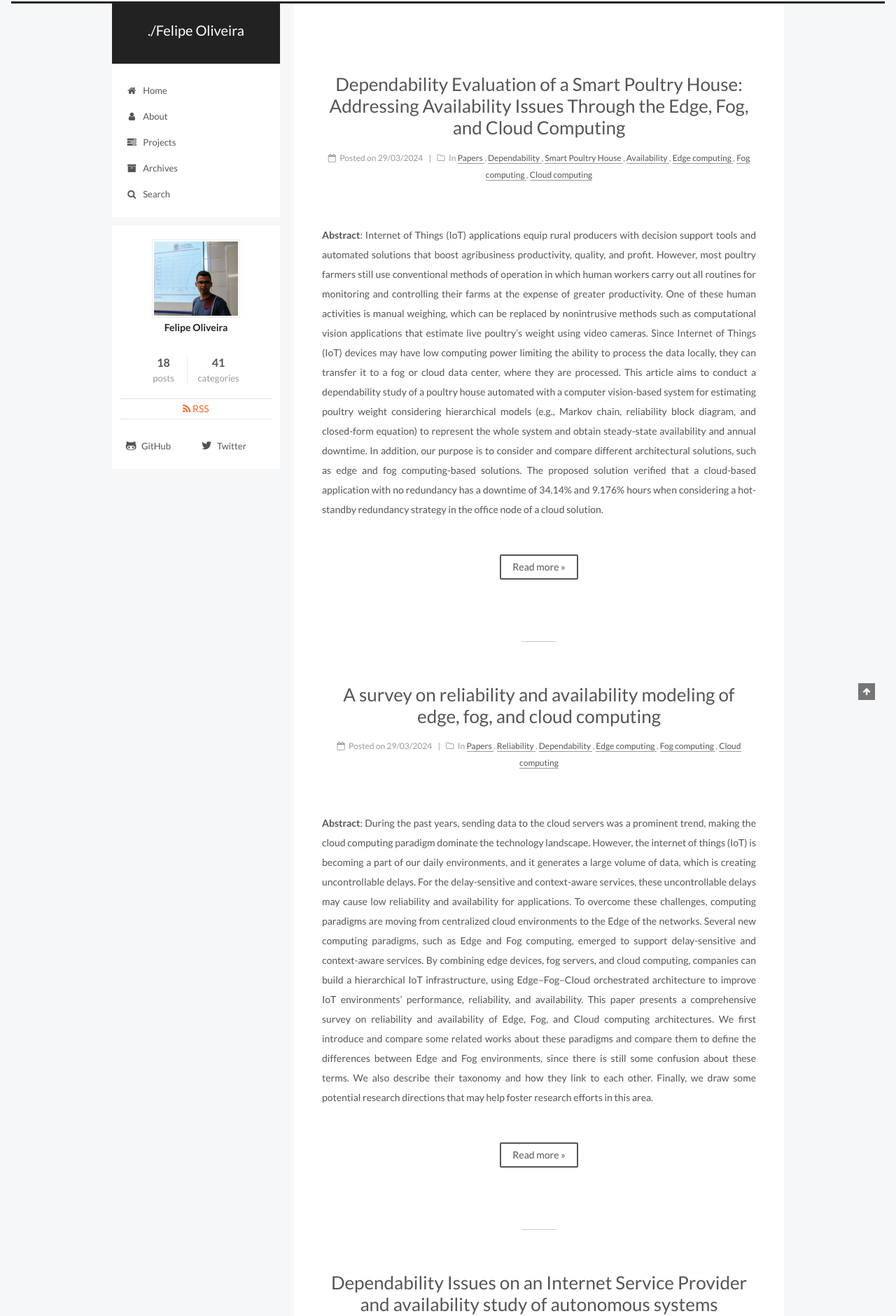
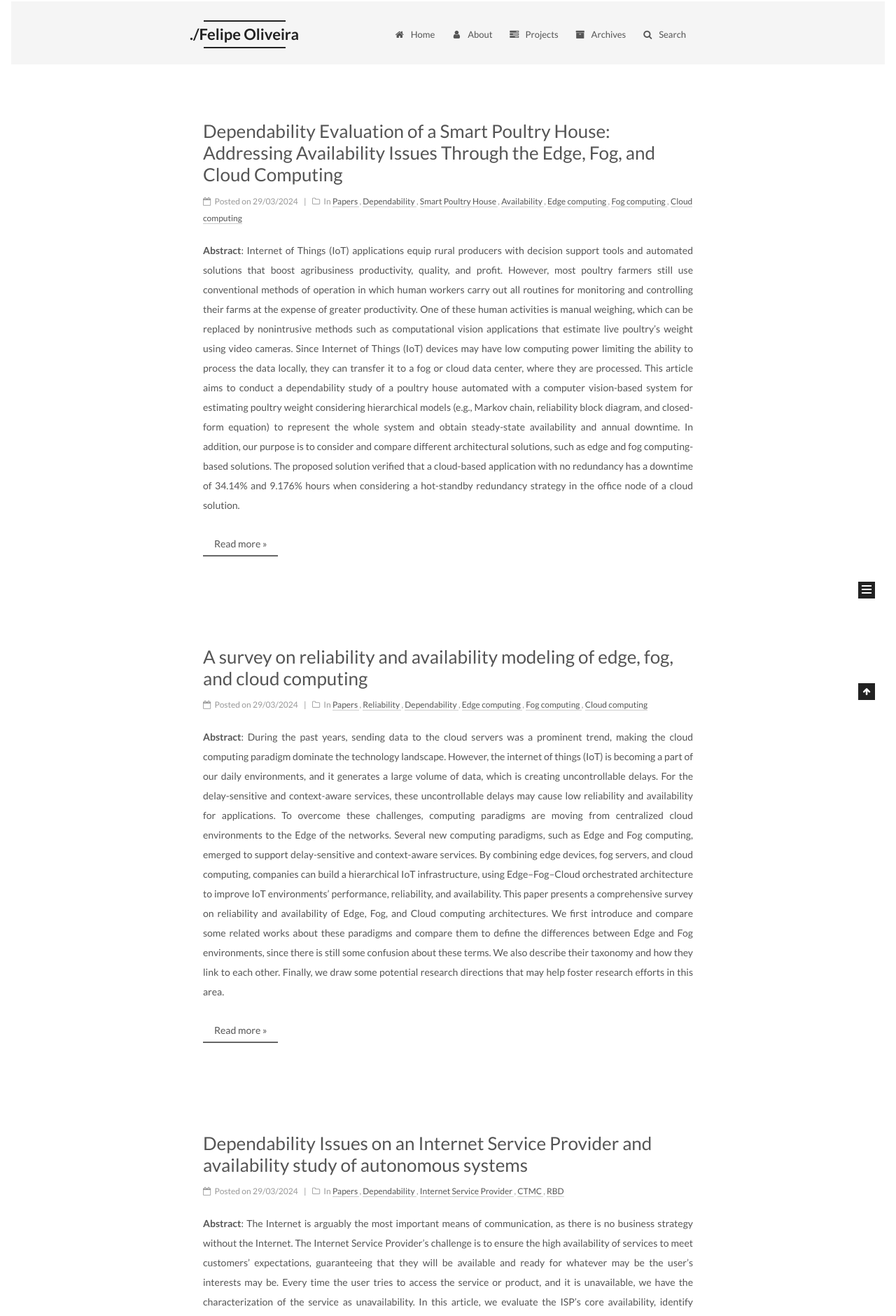
Before and after one commit to fdoliv/fdoliv.github.io, a Jekyll site: the page built from index.html, in a window 1280 px wide. Shown: the top 1880 px of the page at 70% size. Built offline with Jekyll 4.4.1, drawn with Linux system fonts in a browser that asks for light colours; the list of posts is cut into pages by our own code.

Commit message:
change layout

```diff
--- a/_config.yml
+++ b/_config.yml
@@ -86,7 +86,7 @@ plugins:
 favicon: /assets/favicon.ico
 
 # Set default keywords (Use a comma to separate)
-keywords: "Performance Evaluation, High Performance Computing"
+keywords: "Performance Evaluation, High Performance Computing, software engineer, Markov chain, DevOpsSec"
 
 # Set rss to false to disable feed link.
 # Leave rss as empty to use site's feed link.
@@ -163,8 +163,8 @@ menu_icons:
 
 # Schemes
 # scheme: Muse
-# scheme: Mist
-scheme: Pisces
+scheme: Mist
+# scheme: Pisces
 
 
 # ---------------------------------------------------------------
```
